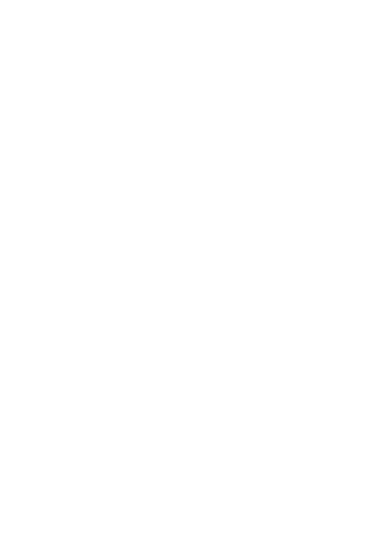
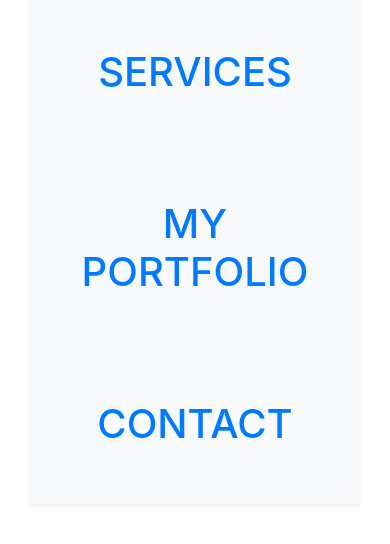
Before and after one commit to ZoltanSzarvas0209/myportfolio, a Django app: page / in a window 390 px wide. Before the commit the part shown is empty. Shown: the top 544 px of the page. Run offline with Django 3.2, Linux system fonts and the light colour scheme.

Commit message:
started on home page content and bootstrap css

```diff
--- a/home/templates/home/index.html
+++ b/home/templates/home/index.html
@@ -3,4 +3,24 @@
 
 {% block content %}
 
+<div class="container-fluid hero-section d-flex align-items-center justify-content-center">
+    <div class="row w-100">
+        <a href="" class="col-12 col-md-4 text-decoration-none d-block">
+            <div class="bg-light text-black text-center rounded-3 p-5 shadow-sm">
+                <h1 class="fw-bold">SERVICES</h1>
+            </div>
+        </a>
+        <a href="" class="col-12 col-md-4 text-decoration-none d-block">
+            <div class="bg-light text-black text-center rounded-3 p-5 shadow-sm">
+                <h1 class="fw-bold">MY PORTFOLIO</h1>
+            </div>
+        </a>
+        <a href="" class="col-12 col-md-4 text-decoration-none d-block">
+            <div class="bg-light text-black text-center rounded-3 p-5 shadow-sm">
+                <h1 class="fw-bold">CONTACT</h1>
+            </div>
+        </a>
+    </div>
+</div>
+
 {% endblock %}
--- a/templates/allauth/base.html
+++ b/templates/allauth/base.html
@@ -33,4 +33,5 @@
 
 
   </body>
+
 </html>
```
